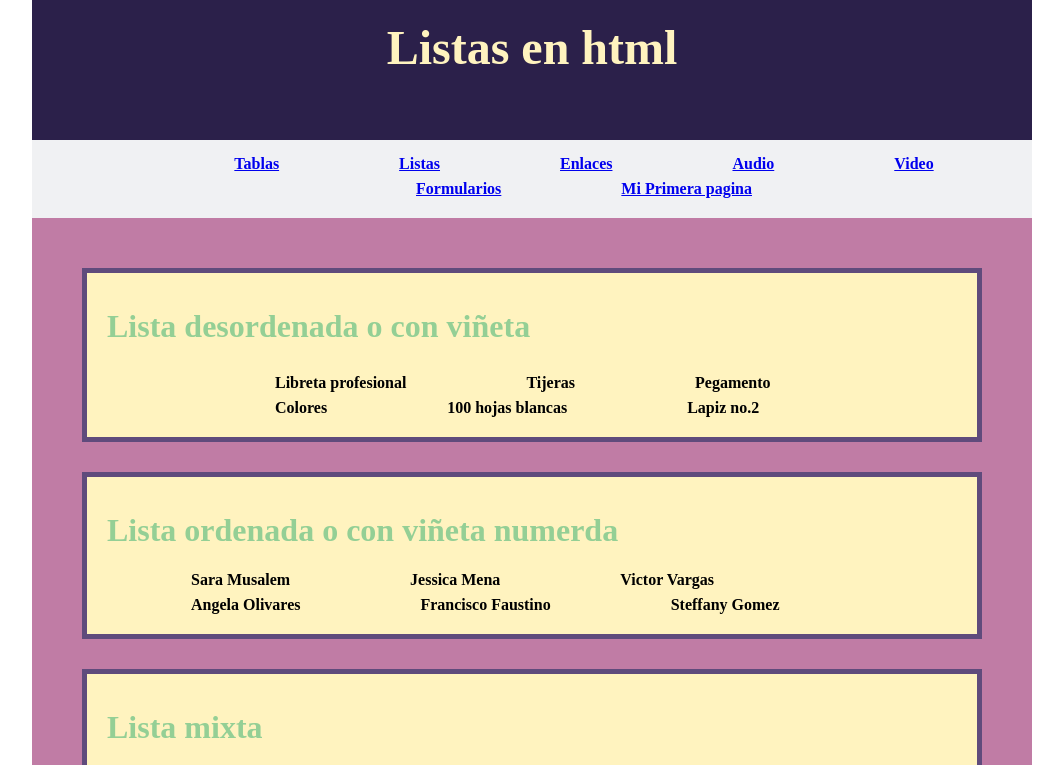
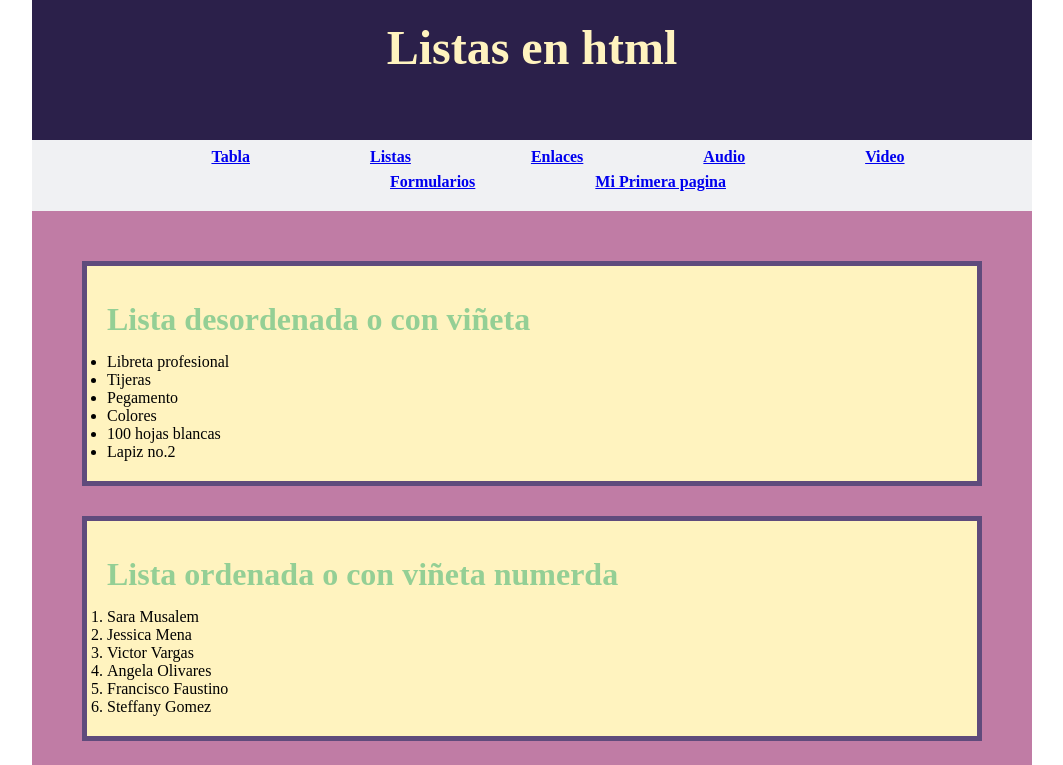
Before and after one commit to y1ngf/y1ngf.github.io, a plain HTML site: page lista.html in a window 1280 px wide. Shown: the top 765 px of the page, without its empty margins (108-1171 px from the left). Drawn offline with Linux system fonts and the light colour scheme.

Commit message:
Update lista.html

```diff
--- a/lista.html
+++ b/lista.html
@@ -47,12 +47,6 @@
 					-moz-box-sizing: border-box;
 					box-sizing: border-box;
 				}
-
-			ul,li{
-					display: inline-block;
-					margin: 7px 32px 0 84px;
-					font-weight: bolder;
-				}
 				main{
 					height: auto;
 					background-color: #c07ca5;
@@ -71,13 +65,13 @@
 	</header>
 	<nav>
 		<ul>
-			<li><a href="tabla.html" target="_blank">Tablas</a></li>
-			<li><a href="lista.html" target="_blank">Listas</a></li>
-			<li><a href="enlaces.html" target="_blank">Enlaces</a></li>
-			<li><a href="audio.html" target="_blank">Audio</a></li>
-			<li><a href="video.html" target="_blank">Video</a></li>
-			<li><a href="formulario.html" target="_blank">Formularios</a></li>
-			<li><a href="mi_primera_pagina.html" target="_blank">Mi Primera pagina</a></li>
+			<li style="display: inline-block; font-weight: bolder; margin: 7px 32px 0 84px"><a href="tabla.html" target="_blank">Tabla</a></li>
+			<li style="display: inline-block; font-weight: bolder; margin: 7px 32px 0 84px"><a href="lista.html" target="_blank">Listas</a></li>
+			<li style="display: inline-block; font-weight: bolder; margin: 7px 32px 0 84px"><a href="enlaces.html" target="_blank">Enlaces</a></li>
+			<li style="display: inline-block; font-weight: bolder; margin: 7px 32px 0 84px"><a href="audio.html" target="_blank">Audio</a></li>
+			<li style="display: inline-block; font-weight: bolder; margin: 7px 32px 0 84px"><a href="video.html" target="_blank">Video</a></li>
+			<li style="display: inline-block; font-weight: bolder; margin: 7px 32px 0 84px"><a href="formulario.html" target="_blank">Formularios</a></li>
+			<li style="display: inline-block; font-weight: bolder; margin: 7px 32px 0 84px"><a href="mi_primera_pagina.html" target="_blank">Mi Primera pagina</a></li>
 		</ul>
 	</nav>
 	<main>
```
